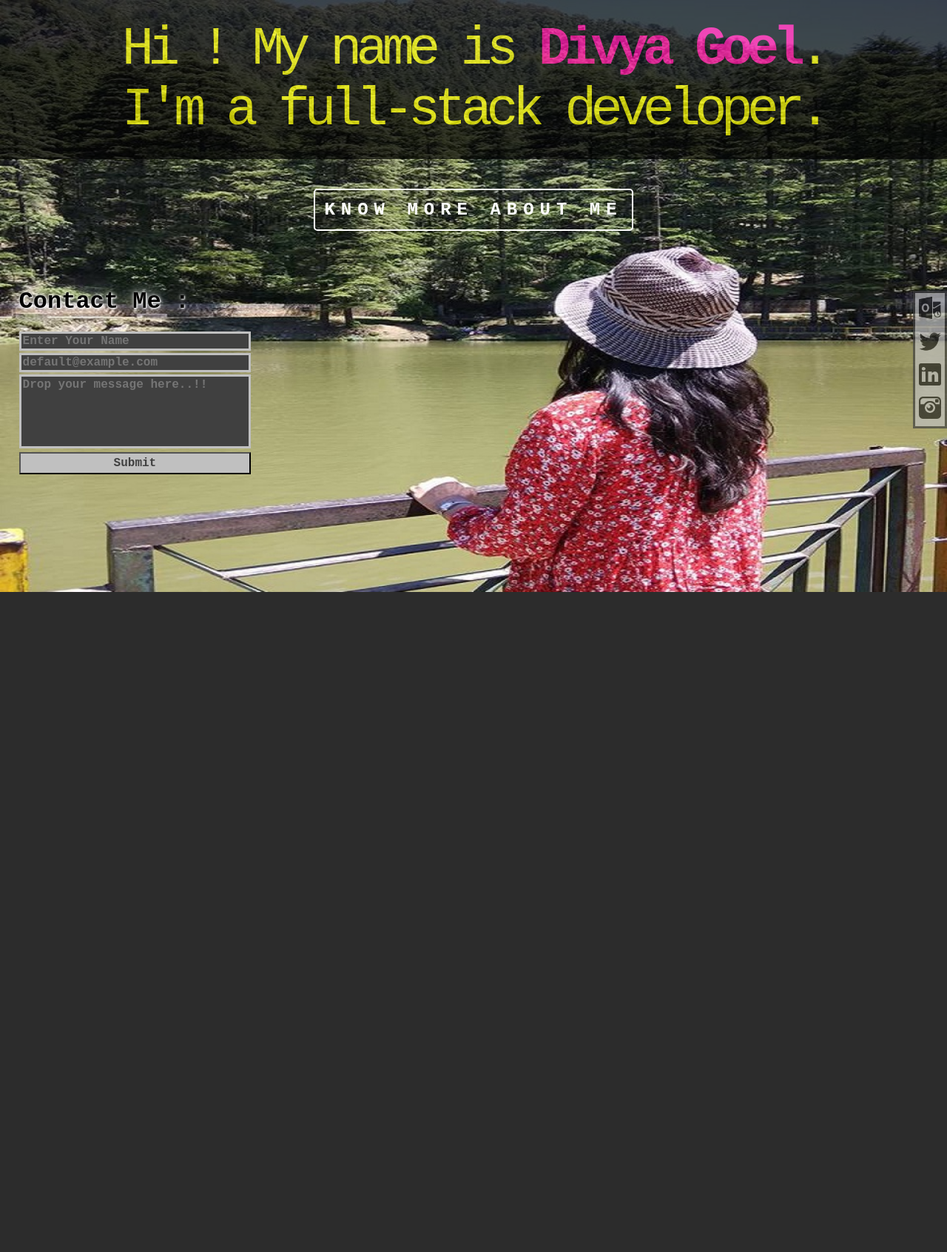
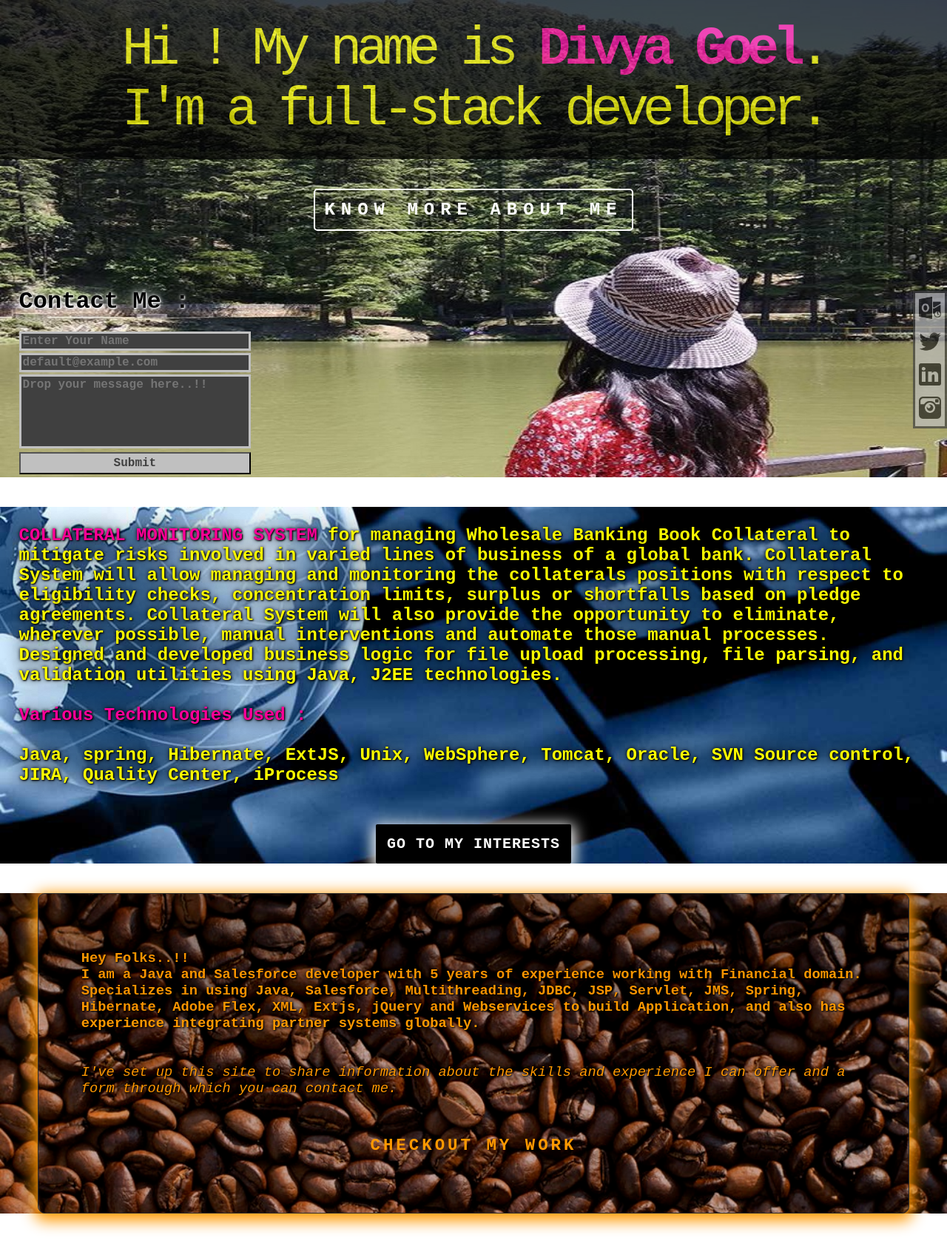
Before and after one commit to dgoel27/dgoel27.github.io, a plain HTML site: page index.html in a window 1280 px wide. Shown: the whole page at 74% size. Before the commit the page ends 800 px from the top, so only its background shows below. Drawn offline with Linux system fonts and the light colour scheme.

Commit message:
fifth-commit

```diff
--- a/index.css
+++ b/index.css
@@ -4,39 +4,40 @@
 * {
     box-sizing: border-box;
     font-family: "Courier New", monospace;
+    text-decoration : none;
 }
 
 body {
   margin: 0;
   padding: 0;
-  background-image: url("image.jpg");
-  background-repeat: no-repeat;
-  background-attachment: fixed;
-  background-color: #2c2c2c;
-  background-size: cover;
-  background-position: 0px 0px;
   width: 100%;
   height: 100%;
 }
 
 .container1 {
+  width: 100%;
+  height: 25%;
+  background-image: url("image.jpg");
+  background-repeat: no-repeat;
+  background-color: #2c2c2c;
+  background-size: cover;
+  background-position: 0px 0px;
+}
+
+.banner1 {
   display: flex;
   flex-direction: column;
-  margin: 0;
-  padding : 0;
   width: 100%;
   height: 75%;
 }
 
-.container1 .card1 {
+.banner1 .card1 {
   background-color: black;
-  margin : 0;
   opacity: 0.7;
-  padding : 0;
   width: 100%;
 }
 
-.container1 .card1 .heading {
+.banner1 .card1 .heading1 {
   color: yellow;
   font-size: 4.5rem;
   font-weight: 100;
@@ -47,11 +48,7 @@ body {
   padding: 2vw;
 }
 
-.heading b {
-  color : #ff0099;
-}
-
-.container1 .card2 {
+.banner1 .card2 {
   display: flex;
   margin-left: auto;
   margin-right: auto;
@@ -60,7 +57,7 @@ body {
   margin-top: 2.5rem;
 }
 
-.container1 .card2 .button {
+.banner1 .card2 .me_button {
   background-color: transparent;
   background-position: center;
   border: none;
@@ -69,18 +66,17 @@ body {
   font-weight: 900;
   letter-spacing: 0.5rem;
   padding: 0.8rem;
-  text-decoration : none;
   text-transform: uppercase;
 }
 
-.container1 .card2 .button:hover {
+.banner1 .card2 .me_button:hover {
   cursor: pointer;
   color: black;
   background-color: white;
   opacity: 0.7;
 }
 
-.container2 {
+.banner2 {
   display: flex;
   flex-direction: row;
   justify-content: space-between;
@@ -88,6 +84,7 @@ body {
   height: 25%;
   margin-left: 2vw;
   margin-right: 0;
+  margin-bottom: 5vh;
 }
 
 .contact {
@@ -160,28 +157,107 @@ body {
   padding : 5px;
 }
 
+.container2 {
+  margin : 0;
+  height: 25%;
+  background-image: url("Globalbanking.jpg");
+  background-repeat: no-repeat;
+  background-attachment: fixed;
+  background-color: #2c2c2c;
+  background-size: cover;
+  font-size: 1.5rem;
+  font-weight: 700;
+}
+
+.container2 p {
+  color: yellow;
+  text-shadow: 1px 1px 2px black, 0 0 25px black, 0 0 5px black;
+  margin: 0;
+  padding: 2vw;
+}
+
+.container2 a button {
+  display: block;
+  border: none;
+  border-radius: 2px;
+  color: white;
+  margin-left: auto;
+  margin-right: auto;
+  padding: 15px;
+  font-size: 20px;
+  font-weight: 600;
+  letter-spacing: 1px;
+  box-shadow: 0px 5px 20px 5px white;
+  background-color: black;
+  margin-bottom: 5vh;
+  cursor: pointer;
+}
+
+.container4 {
+  height : 25%;
+  background-image: url("coffee.jpg");
+  background-repeat: no-repeat;
+  background-size: cover;
+}
+
+.card5 {
+  margin: 4vw;
+  margin-top: 0;
+  border: 1px solid #2c2c2c;
+  border-radius: 10px;
+  box-shadow: 0px 5px 20px 5px #FF9900;
+  padding: 4.5vw;
+  text-shadow: 1px 1px 2px black, 0 0 25px black, 0 0 5px black;
+}
+
+.card5 .heading2 {
+  color: #FF9900;
+  margin-bottom: 5vh;
+}
+
+.card5 button {
+  display: block;
+  background: none;
+  border: none;
+  border-radius: 5px;
+  color: #FF9900;
+  font-size: 1.4rem;
+  font-weight: 700;
+  letter-spacing: 4px;
+  margin-right: auto;
+  margin-left: auto;
+  margin-bottom: 1vh;
+  padding: 1vw;
+  text-transform: uppercase;
+  transition: box-shadow 0.3s linear 0.1s;
+}
+
+.card5 button:hover {
+  cursor: pointer;
+  box-shadow: 0 3px 20px 0 #FF9900;
+}
 
 /*use media queries to change the layout*/
 
 @media screen and (max-width: 420px) {
 
-  .container1 .card1 {
+  .banner1 .card1 {
     margin-top: 4vh;
     margin-bottom: 2vh;
   }
 
-  .container1 .card1 .heading {
+  .banner1 .card1 .heading1 {
     font-size: 2.5rem;
   }
 
-  .container1 .card2 .button {
+  .banner1 .card2 .me_button {
     font-size: 1rem;
     font-weight: 700;
     letter-spacing: 5px;
     padding: 0.5rem;
   }
 
-  .container2 {
+  .banner2 {
   flex-direction: column;
   margin : 2vw;
   }
--- a/index.html
+++ b/index.html
@@ -10,17 +10,18 @@
         <!--link href="https://fonts.googleapis.com/css?family=Istok+Web:400,700" rel="stylesheet"-->
     </head>
     <body>
-        <div class="container1">
+        <div class = "container1">
+            <div class="banner1">
                 <div class="card1">
-                <div class="heading">
-                    Hi ! My name is <b>Divya Goel</b>.<br>I'm a full-stack developer.</br>
+                    <div class="heading1">
+                        Hi ! My name is <b style="color : #ff0099">Divya Goel</b>.<br>I'm a full-stack developer.</br>
                     </div>
                 </div>
                 <p class="card2">
-               <a class="button" href="aboutMe.html">Know more about me</a>
+                   <a class="me_button" href="#container2">Know more about me</a>
                 </p>
             </div>
-        <div class="container2">
+            <div class="banner2">
                 <div class="contact">
                     <h1>Contact Me :</h1>
                     <form action="FormSubmit.html">
@@ -37,5 +38,23 @@
                     <a target="_blank" href = "https://www.instagram.com/goeldivs/?hl=en"><img src="instagram.png" class="icon"></a>
                 </div>
             </div>
+        </div>
+        <div class="container2">
+            <p>
+            <u style="color : #ff0099">COLLATERAL MONITORING SYSTEM</u> for managing Wholesale Banking Book Collateral to mitigate risks involved in varied lines of business of a global bank. Collateral System will allow managing and monitoring the collaterals positions with respect to eligibility checks, concentration limits, surplus or shortfalls based on pledge agreements. Collateral System will also provide the opportunity to eliminate, wherever possible, manual interventions and automate those manual processes.
+            <br>
+            Designed and developed business logic for file upload processing, file parsing, and validation utilities using Java, J2EE technologies.<br><br>
+            <span style="color : #ff0099">Various Technologies Used :</span><br><br>Java, spring, Hibernate, ExtJS, Unix, WebSphere, Tomcat, Oracle, SVN Source control, JIRA, Quality Center, iProcess
+            </p><br>
+            <a href = "index.html"><button>GO TO MY INTERESTS</button></a>
+        </div>
+        <div class="container4">
+            <div class="card5">
+                <h3 class="heading2">
+                Hey Folks..!! <br>I am  a Java and Salesforce developer with 5 years of experience working with Financial domain. Specializes in using Java, Salesforce,  Multithreading, JDBC, JSP, Servlet, JMS, Spring, Hibernate, Adobe Flex, XML, Extjs, jQuery and Webservices to build Application, and also has experience integrating partner systems globally.<br><br><br>
+                <i style="font-weight: 100">I've set up this site to share information about the skills and experience I can offer and a form through which you can contact me.</i></h3>
+                <a href = "#contact"><button>CHECKOUT MY WORK</button></a>
+            </div>
+        </div>
     </body>
 </html>
```
Also changed, not shown: aboutMe.html (+14 -34 lines), Globalbanking.jpg (added), coffee.jpg (added). Lines whose indentation alone changed are shown as unchanged.
